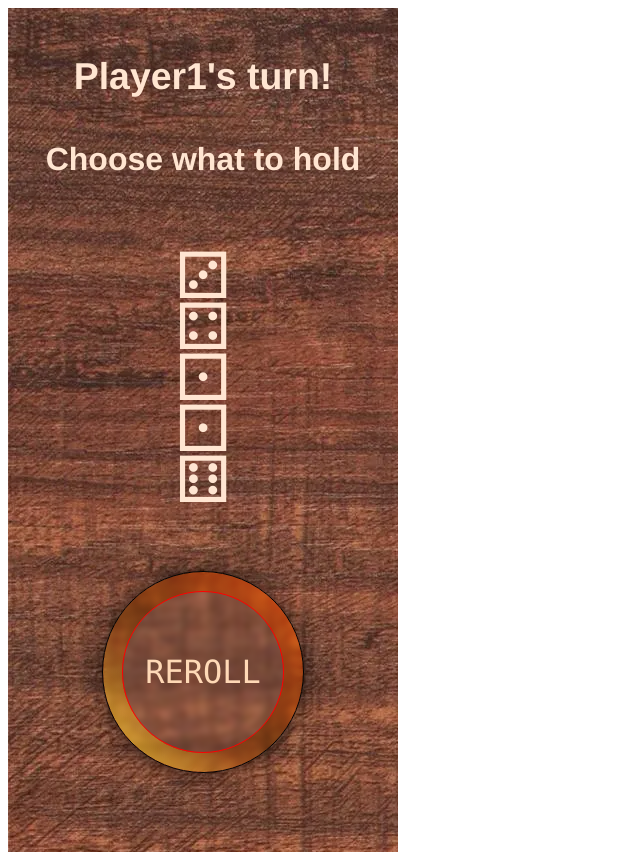
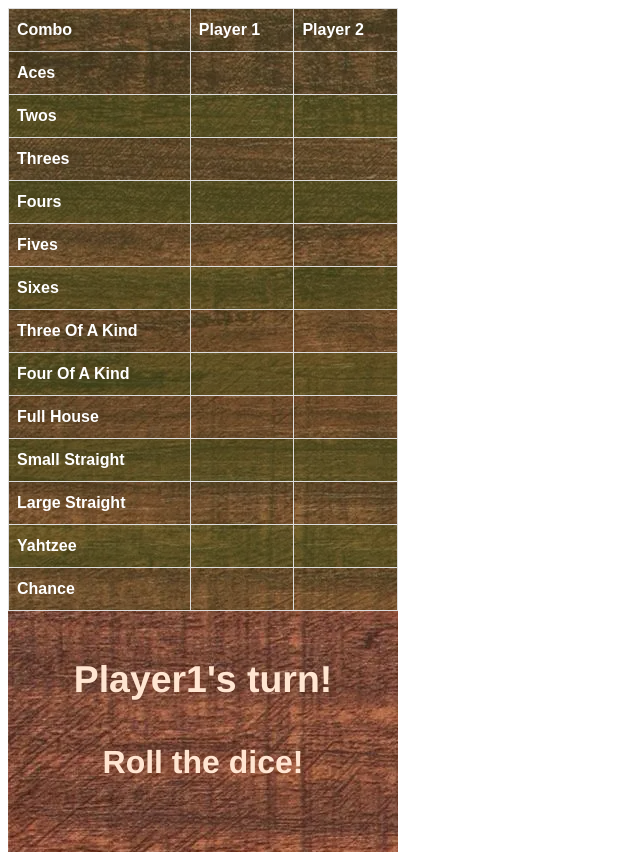
Before and after one commit to Ikshar/yahtzee, a React (Vite) app: page / in a window 1280 px wide. Shown: the whole page, without its empty margins (0-640 px from the left). Built offline with nearby package versions, Linux system fonts and the light colour scheme.

Commit message:
extract StatusBar to a separate component

```diff
--- a/src/App.tsx
+++ b/src/App.tsx
@@ -5,6 +5,7 @@
 import { ScoreTable } from "./components/ScoreTable";
 import { TableContextProvider } from "./ctx/TableContext";
 import { PlayerScore, RoundStage as RoundStage } from "./types";
+import { StatusBar } from "./components/StatusBar";
 
 export function App() {
   const [values, setValues] = useState<number[]>(() =>
@@ -14,7 +15,7 @@
     times(5, () => false)
   );
 
-  const [stage, setStage] = useState<RoundStage>(() => RoundStage.Decision);
+  const [stage, setStage] = useState<RoundStage>(() => RoundStage.Initial);
 
   const [currentPlayer, setCurrentPlayer] = useState("Player1");
   const [animation, setAnimation] = useState(false);
@@ -38,29 +39,12 @@
             scores,
           }}
         >
-          {/* <ScoreTable /> */}
-          <div className="status-bar">
-            <div className="center-wrapper grid-container">
-              <div className="status-bar grid-item">
-                <h3>{`${currentPlayer}'s turn!`}</h3>
-                <h4>
-                  {stage === RoundStage.Initial
-                    ? "Roll the dice!"
-                    : stage === RoundStage.Decision
-                    ? "Choose what to hold"
-                    : "Here's your result:"}
-                </h4>
-              </div>
-              <div className="center-wrapper grid-item">
-                <div className="dice-wrapper grid-item">
-                  <DiceContainer values={values} />
-                </div>
-              </div>
-              <div className="center-wrapper grid-item">
-                <ControlButton />
-              </div>
-            </div>
-          </div>
+
+          <ScoreTable />
+          <StatusBar />
+          <DiceContainer />
+          <ControlButton />
+
         </TableContextProvider>
       </div>
     </div>
--- a/src/components/ControlButton.tsx
+++ b/src/components/ControlButton.tsx
@@ -82,5 +82,9 @@
     }
   };
 
-  return <div className="roll-button-base">{renderButton()}</div>;
+  return (
+    <div className="center-wrapper grid-item">
+      <div className="roll-button-base">{renderButton()}</div>
+    </div>
+  );
 }
--- a/src/components/DiceContainer.tsx
+++ b/src/components/DiceContainer.tsx
@@ -3,13 +3,17 @@
 import { DiceValues, RoundStage } from "../types";
 import { Die } from "./Die";
 
-export function DiceContainer({ values }: { values: number[] }) {
-  const { stage } = useContext(TableContext);
+export function DiceContainer() {
+  const { stage, values } = useContext(TableContext);
   return (
-    <div className="dice-container">
-      {values.map((value, idx) => (
-        <Die key={idx} idx={idx} value={DiceValues[value - 1]} />
-      ))}
+    <div className="center-wrapper grid-item">
+      <div className="dice-wrapper grid-item">
+        <div className="dice-container">
+          {values.map((value, idx) => (
+            <Die key={idx} idx={idx} value={DiceValues[value - 1]} />
+          ))}
+        </div>
+      </div>
     </div>
   );
 }
--- a/src/components/ScoreTable.tsx
+++ b/src/components/ScoreTable.tsx
@@ -10,7 +10,6 @@
 
   const handleClick = useCallback(
     (e: React.MouseEvent<HTMLTableDataCellElement, MouseEvent>) => {
-      evaluateCombo(scores, currentPlayer);
       e.currentTarget.textContent = "1";
     },
     []
--- /dev/null
+++ b/src/components/StatusBar.tsx
@@ -0,0 +1,23 @@
+import { useContext } from "react";
+import { TableContext } from "../ctx/TableContext";
+import { RoundStage } from "../types";
+
+export function StatusBar() {
+  const { currentPlayer, stage } = useContext(TableContext);
+  return (
+    <div className="status-bar">
+      <div className="center-wrapper grid-container">
+        <div className="status-bar grid-item">
+          <h3>{`${currentPlayer}'s turn!`}</h3>
+          <h4>
+            {stage === RoundStage.Initial
+              ? "Roll the dice!"
+              : stage === RoundStage.Decision
+              ? "Choose what to hold"
+              : "Here's your result:"}
+          </h4>
+        </div>
+      </div>
+    </div>
+  );
+}
```
